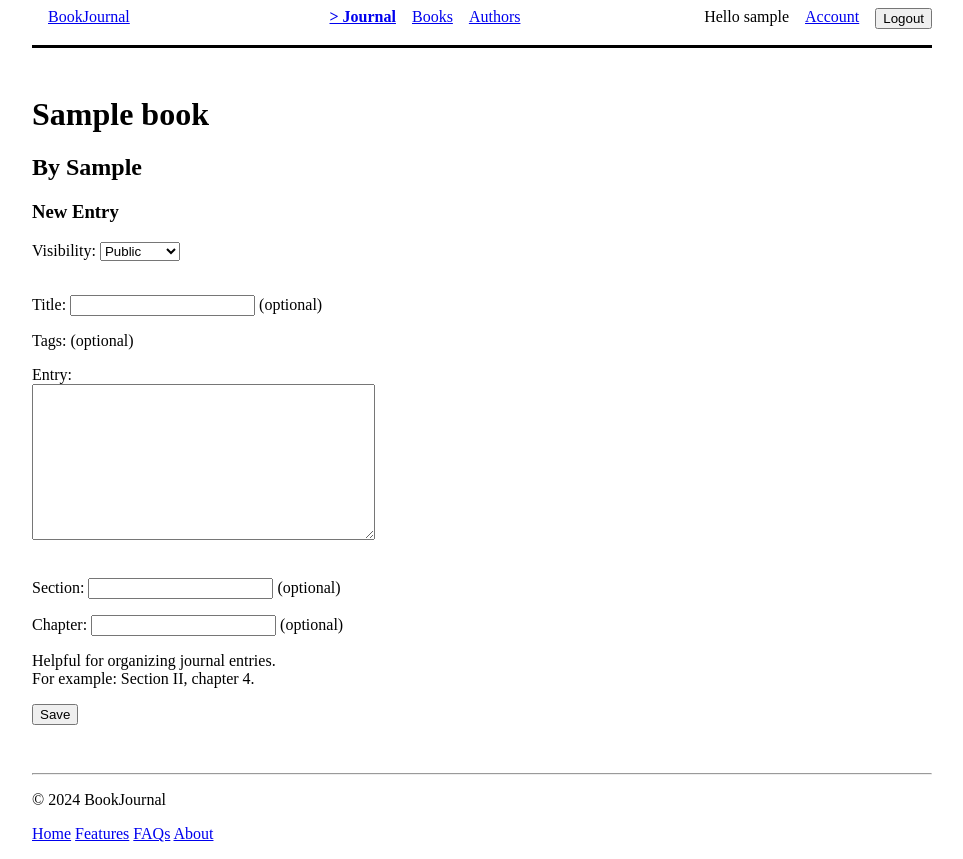
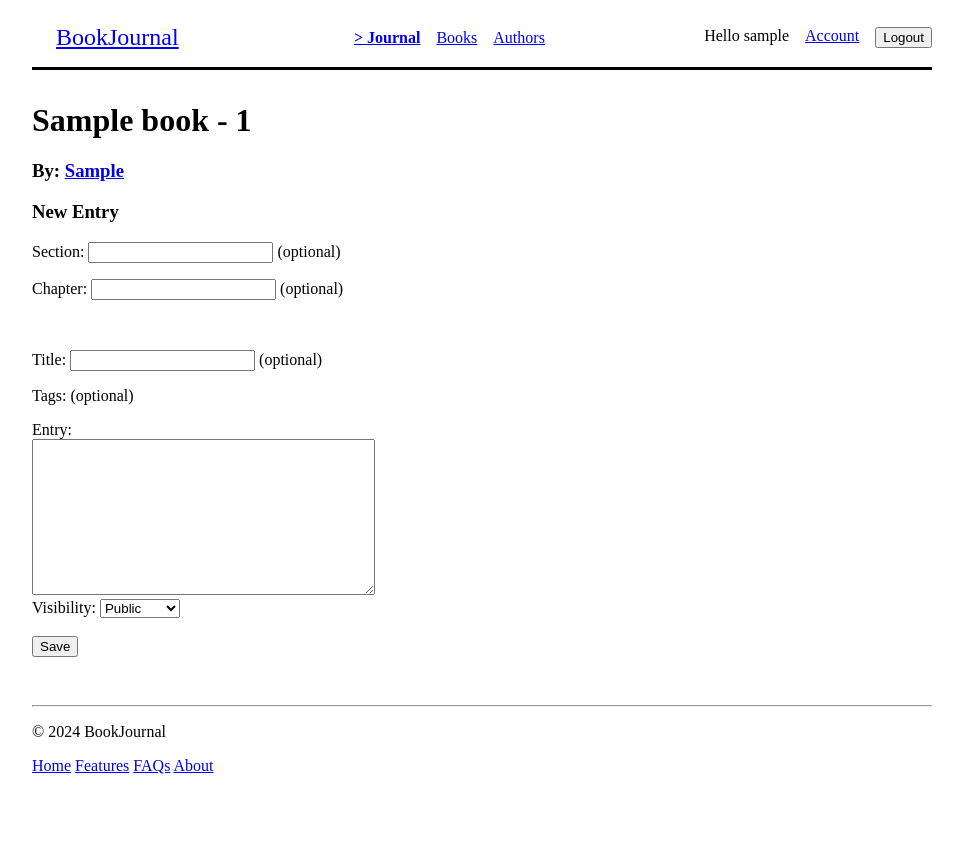
Before and after one commit to alex-b1729/bookjournal, a Django app: page /journal/entry/create/1/ in a window 1280 px wide. Shown: the whole page, without its empty margins (158-1121 px from the left). After the commit the page ends 774 px from the top, so only its background shows below. Run offline with Django 5.2, Linux system fonts and the light colour scheme; a user stored in the database is signed in; tables that the repository leaves empty hold one stand-in row (values such as "Sample post").

Commit message:
lots of style changes

```diff
--- a/journal/static/css/base.css
+++ b/journal/static/css/base.css
@@ -6,6 +6,11 @@
 nav {
     display: flex;
     justify-content: space-between;
+    align-items: center;
+
+    padding: 1em 0em;
+    border-bottom-style: solid;
+    margin-bottom: 2em;
 }
 
 @media screen and (max-width: 900px) {
@@ -19,14 +24,12 @@ nav {
     }
 }
 
-nav {
-    padding-bottom: 1em;
-    border-bottom-style: solid;
-    margin-bottom: 3em;
+.nav-primary, .nav-end {
+    display: flex;
 }
 
-.nav-primary, .nav-end {
-    display: flex;
+.nav-logo {
+    font-size: x-large;
 }
 
 nav a, nav form {
--- a/journal/templates/journal/book.html
+++ b/journal/templates/journal/book.html
@@ -10,7 +10,9 @@
 {% include 'render/book_primary.html' with book=book %}
 
 <p>
-    <a href="{% url 'user_entry_create' book.pk %}">New Entry</a>
+    <a href="{% url 'user_entry_create' book.pk %}" class="btn">
+        + New Entry
+    </a>
 </p>
 
 {% if entries %}
--- a/journal/templates/library/book_list.html
+++ b/journal/templates/library/book_list.html
@@ -5,12 +5,13 @@ Books | {{ block.super }}
 {% endblock title %}
 
 {% block content %}
-<h1>
+<div class="page-title">
+    <h2>
         Books
         {% if 'query' in query_params %}
         matching the query "{{ query_params.query }}"
         {% endif %}
-</h1>
+    </h2>
 
     <form method="get">
         <p>
@@ -18,6 +19,7 @@ Books | {{ block.super }}
             <input type="submit" value="Search"/>
         </p>
     </form>
+</div>
 
 {% if 'query' in query_params %}
 {% with num=page_obj.paginator.count %}
--- a/journal/templates/manage/entry.html
+++ b/journal/templates/manage/entry.html
@@ -8,14 +8,7 @@ Entry
 {% endblock title %}
 
 {% block content %}
-<h1>{{ book.title }}</h1>
-<h2>
-    By
-    {% for author in book.authors.all %}
-    {{ author }}
-    {% if not forloop.last %}, {% endif %}
-    {% endfor %}
-</h2>
+{% include 'render/book_primary.html' with book=book %}
 <h3>
     {% if self.object.pk %}Edit
     {% else %}New
@@ -26,10 +19,17 @@ Entry
     {{ form.non_field_errors }}
 
     <div class="fieldWrapper">
-        {{ form.visibility.as_field_group }}
+        <p>
+            {{ form.section.as_field_group }}
+            {% if not form.section.required %}(optional){% endif %}
+        </p>
+        <p>
+            {{ form.chapter.as_field_group }}
+            {% if not form.chapter.required %}(optional){% endif %}
+        </p>
     </div>
+    <br/>
 
-    <br/>
     <div class="fieldWrapper">
         {% if form.title.errors %}
         <p>{{ form.title.errors }}</p>
@@ -39,6 +39,7 @@ Entry
             {{ form.title }} (optional)
         </p>
     </div>
+
     <div class="fieldWrapper">
         <p>
             <label for="{{ form.tags.id_for_label}}">Tags: </label>
@@ -54,21 +55,10 @@ Entry
         {{ form.body }}
     </div>
 
+    <div class="fieldWrapper">
+        {{ form.visibility.as_field_group }}
+    </div>
     <br/>
-    <div class="fieldWrapper">
-        <p>
-            {{ form.section.as_field_group }}
-            {% if not form.section.required %}(optional){% endif %}
-        </p>
-        <p>
-            {{ form.chapter.as_field_group }}
-            {% if not form.chapter.required %}(optional){% endif %}
-        </p>
-        <p>
-            Helpful for organizing journal entries.<br/>
-            For example: Section II, chapter 4.
-        </p>
-    </div>
 
     <button type="submit">Save</button>
     {% csrf_token %}
--- a/journal/templates/partials/nav.html
+++ b/journal/templates/partials/nav.html
@@ -26,7 +26,8 @@
     <div class="nav-end">
         {% if request.user.is_authenticated %}
         Hello {{ request.user.username }}
-        <a href="{% url 'account' %}">
+        <a href="{% url 'account' %}" class="{% if section == 'account' %}current{% endif %}">
+            {% if section == 'account' %}>{% endif %}
             Account
         </a>
         <form action="{% url 'logout' %}" method="post">
--- a/journal/templates/render/book_list_header.html
+++ b/journal/templates/render/book_list_header.html
@@ -2,10 +2,11 @@
     <a href="{% url 'user_book_entry_list' entry.book.pk %}">{{ book.title }}</a>
     {% if book.published %}- {{ book.published }}{% endif %}
 </h2>
-<p class="book-author-container">
+<h3 class="book-author-container">
+    By:
     {% for author in book.authors.all %}
     <a href="{{ author.get_absolute_url }}" class="book-author">
         {{ author }}
     </a>{% if not forloop.last %}, {% endif %}
     {% endfor %}
-</p>
+</h3>
--- a/journal/templates/render/book_primary.html
+++ b/journal/templates/render/book_primary.html
@@ -1,17 +1,12 @@
-<h1 class="book-title">{{ book.title }}</h1>
-
-{% if book.authors %}
-<p class="book-authors-container">
+<h1 class="book-title">
+    {{ book.title }}
+    {% if book.published %}- {{ book.published }}{% endif %}
+</h1>
+<h3 class="book-author-container">
+    By:
     {% for author in book.authors.all %}
-    <a href="{{ author.get_absolute_url }}" class="book-authors">
+    <a href="{{ author.get_absolute_url }}" class="book-author">
         {{ author }}
     </a>{% if not forloop.last %}, {% endif %}
     {% endfor %}
-</p>
-{% endif %}
-
-{% if book.published %}
-<p class="book-published">
-    {{ book.published }}
-</p>
-{% endif %}
+</h3>
```
Also changed, not shown: other parts of journal/static/css/base.css (+63 -1 lines), journal/templates/journal/list.html (+9 -6 lines), journal/templates/library/author_list.html (+23 -1 lines), journal/templates/render/entry_list_item.html (+21 -16 lines), journal/templates/render/entry_primary.html (+16 -15 lines). Lines whose indentation alone changed are shown as unchanged.
